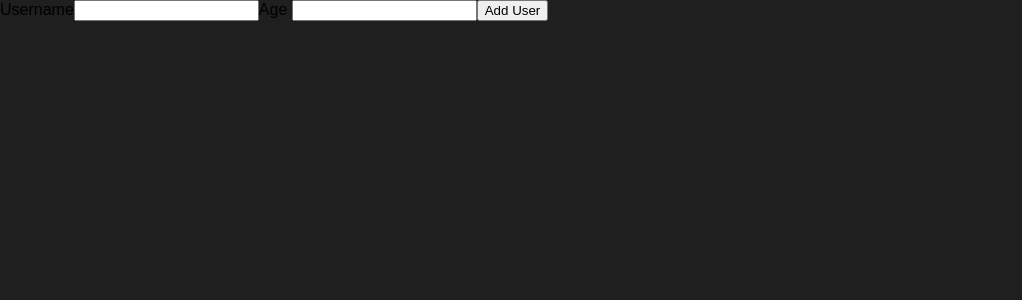
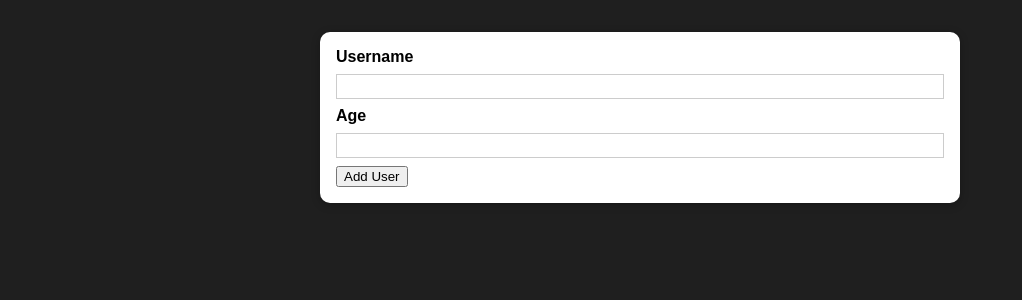
Before and after one commit to pavelFaraday/Udemy-React, a React (Create React App) app in the folder Section-8-project/: page / in a window 1280 px wide. Shown: the top 300 px of the page, without its empty margins (0-1022 px from the left). Built offline with nearby package versions, Linux system fonts and the light colour scheme.

Commit message:
90. Adding a re-usable "Card" Component

```diff
--- /dev/null
+++ b/Section-8-project/src/components/UI/Card.js
@@ -0,0 +1,12 @@
+import React from "react";
+import classes from "./Card.module.css";
+
+const Card = (props) => {
+	return (
+		<div className={`${classes.card} ${props.cssClass}`}>
+			{props.children}
+		</div>
+	);
+};
+
+export default Card;
--- /dev/null
+++ b/Section-8-project/src/components/UI/Card.module.css
@@ -0,0 +1,5 @@
+.card {
+	background-color: white;
+	box-shadow: 0 2px 8px rgba(0, 0, 0, 0.26);
+	border-radius: 10px;
+}
--- a/Section-8-project/src/components/Users/AddUser.js
+++ b/Section-8-project/src/components/Users/AddUser.js
@@ -1,4 +1,6 @@
 import React from "react";
+import Card from "../UI/Card";
+import classes from "./AddUser.module.css";
 
 const AddUser = (props) => {
 	const addUserHandler = (event) => {
@@ -6,7 +8,7 @@
 	};
 
 	return (
-		<div>
+		<Card cssClass={classes.input}>
 			<form onSubmit={addUserHandler}>
 				<label htmlFor="username">Username</label>
 				<input id="username" type="text" />
@@ -14,7 +16,7 @@
 				<input id="age" type="text" />
 				<button type="submit">Add User</button>
 			</form>
-		</div>
+		</Card>
 	);
 };
 
--- /dev/null
+++ b/Section-8-project/src/components/Users/AddUser.module.css
@@ -0,0 +1,26 @@
+.input {
+	margin: 2rem auto;
+	padding: 1rem;
+	width: 90%;
+	max-width: 40rem;
+}
+
+.input label {
+	display: block;
+	font-weight: bold;
+	margin-bottom: 0.5rem;
+}
+
+.input input {
+	font: inherit;
+	display: block;
+	width: 100%;
+	border: 1px solid #ccc;
+	padding: 0.15rem;
+	margin-bottom: 0.5rem;
+}
+
+.input input:focus {
+	outline: none;
+	border-color: #4f005f;
+}
```
